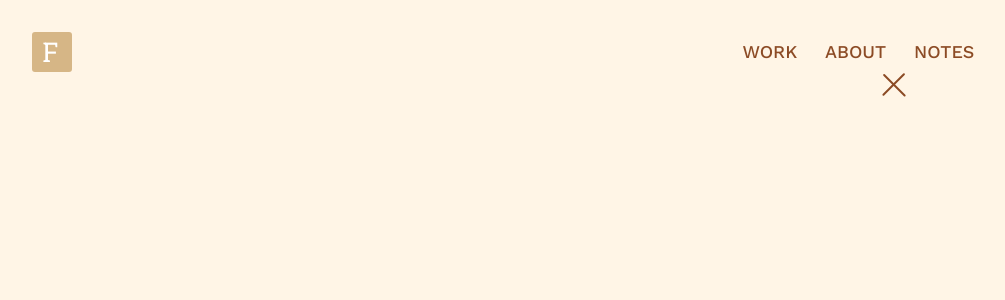
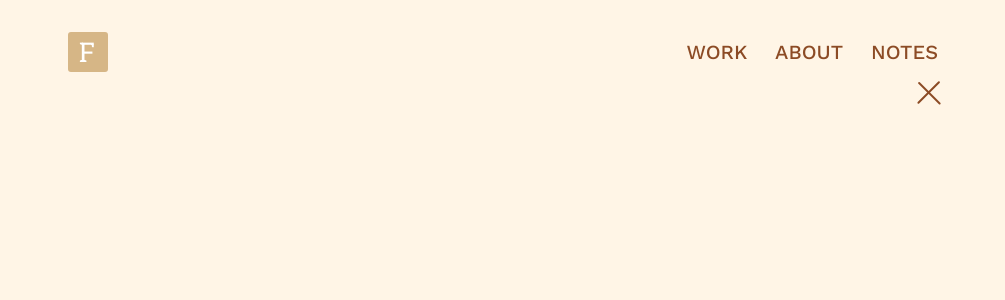
Before and after one commit to desslinga/personal-web, an Angular app: page /work/1 in a window 1280 px wide. Shown: the top 300 px of the page, without its empty margins (137-1142 px from the left). Built offline with nearby package versions, Linux system fonts and the light colour scheme.

Commit message:
Updating styles.

```diff
--- a/src/app/components/preview/preview.component.html
+++ b/src/app/components/preview/preview.component.html
@@ -1,9 +1,8 @@
 <div
-  class='container-fluid {{project}}'
-  id='preview-container'
+  class='container-fluid preview-container {{project}}'
   [ngClass]="{'close-preview': closeAnimate}"
   >
-  <div class="content">
+  <div class="container-fluid max-width site-width">
     <div class="row mb-10">
       <div class="col-10 col-sm-11">
         <span
--- a/src/app/pages/full/home/home.component.html
+++ b/src/app/pages/full/home/home.component.html
@@ -1,4 +1,4 @@
-<div class='container-fluid site-content' id='home-container'>
+<div class='container-fluid site-container'>
   <div class='row'>
     <div class='col-12 col-lg-6 col-xl-5'>
       <div class='home-about-img-container'>
--- a/src/app/pages/full/not-found/not-found.component.html
+++ b/src/app/pages/full/not-found/not-found.component.html
@@ -1,4 +1,4 @@
-<div class='container-fluid site-content' id='home-container'>
+<div class='container-fluid site-container'>
   <div class='row'>
     <div class='col-12'>
       <h1> Oops, something should be here... </h1>
--- a/src/app/pages/full/notes/notes.component.html
+++ b/src/app/pages/full/notes/notes.component.html
@@ -1,4 +1,4 @@
-<div class='container-fluid site-content' id='home-container'>
+<div class='container-fluid site-container'>
   <div class='row mb-10'>
     <div class="col-12">
       <span class="subtitle">
--- a/src/app/pages/full/work/work.component.html
+++ b/src/app/pages/full/work/work.component.html
@@ -1,4 +1,4 @@
-<div class='container-fluid site-content' id='home-container'>
+<div class='container-fluid site-container'>
   <div class='row mb-10'>
     <div class="col-12">
       <span class="subtitle">
--- a/src/app/pages/partial/nav/nav.component.html
+++ b/src/app/pages/partial/nav/nav.component.html
@@ -1,7 +1,9 @@
-<div class='container-fluid' id='nav-container'>
+<div class='nav-container'>
   <div class='row'>
     <div class='col-12'>
-      <nav class="custom-nav" [ngClass]="{'nav-overlay':navbarOpen}">
+      <nav
+        class="container-fluid nav-overlay-container"
+        [ngClass]="{'nav-overlay':navbarOpen}">
         <a
           class="nav-icon icon-link"
           routerLink="/home"
@@ -19,7 +21,7 @@
           <div class="bar2" [ngClass]="{'change':navbarOpen}"></div>
           <div class="bar3" [ngClass]="{'change':navbarOpen}"></div>
         </button>
-        <div class="nav-container" [ngClass]="{'nav-open':navbarOpen}">
+        <div class="nav-content" [ngClass]="{'nav-open':navbarOpen}">
           <ul>
             <li>
               <a
--- a/src/styles/global-variables.scss
+++ b/src/styles/global-variables.scss
@@ -24,7 +24,7 @@ $width-sm: 80vw;
 $width-md: 55vw;
 $width-lg: 83vw;
 $width-xl: 76vw;
-$max-width: 1220px;
+$max-width: 900px;
 
 $width-xs-nav: 99vw;
 $width-sm-nav: 99vw;
--- a/src/styles/styles.scss
+++ b/src/styles/styles.scss
@@ -52,47 +52,81 @@ body {
   }
 }
 
-.site-content {
-  padding-top: calc(#{$container-pad-top} + 25px);
+.max-width {
+  max-width: $max-width;
 }
 
-#home-container {
-  animation: $a-fade-from-down;
+.site-width {
   width: $width-xs;
-  padding-bottom: calc(#{$container-pad-top-xs}*1.5);
-  max-width: $max-width;
   @include sm {
     width: $width-sm;
   }
   @include lg {
     width: $width-lg;
   }
-    @include xl {
-      width: $width-xl;
+}
+
+.overflow-scrolling-touch {
+  --webkit-overflow-scrolling: touch;
+  -webkit-overflow-scrolling: touch;
+}
+
+.site-container {
+  @extend .max-width;
+  @extend .site-width;
+  animation: $a-fade-from-down;
+  padding-top: calc(#{$container-pad-top} + 25px);
+  padding-bottom: calc(#{$container-pad-top-xs}*1.5);
+}
+
+.nav-overlay-container {
+  @extend .max-width;
+  @extend .site-width;
+}
+
+.nav-content {
+  position: relative;
+  left: 0;
+  display: none;
+  @include md {
+    display: inline;
   }
 }
 
-#nav-container {
+.nav-container {
   padding-top: $container-pad-top-xs;
-  max-width: none;
-  padding-bottom: 0;
   position: fixed;
   z-index: 1;
   background-color: $beige;
+  padding-bottom: 1.5vh;
   width: 100vw;
-  padding-bottom: 1.5vh;
-  @include overlay-pad($width-xs);
-  @include sm {
-    @include overlay-pad($width-sm);
+  & ul {
+    display: inline;
+    padding: 0;
+    margin: 0;
+    text-decoration: none;
+    list-style: none;
+    & li {
+      display: inline;
+      right: 0;
+      line-height: $fides-logo-height;
     }
-  @include lg {
-    @include overlay-pad($width-lg);
   }
-  @include xl {
-    @include overlay-pad($width-xl);
+  & .nav-open {
+    left: 0px;
+    display: inline;
+    & a {
+      font-size: 25px;
+      float: none;
+      margin-left: 0;
     }
-  @include xxl {
-    @include overlay-pad($max-width);
+    & ul li:first-child {
+      margin-top: calc(#{$fides-logo-height}/2);
+    }
+    & li {
+      display: block;
+      float: none;
+    }
   }
 }
 
@@ -146,6 +180,18 @@ a {
 .nav-menu-link {
   margin-left: calc(1vw + 15px);
   font-size: 20px;
+  font-family: $font-main;
+  font-weight: 400;
+  color: $brown;
+  transition: $fast-ease;
+  float: right;
+  &.nav-item-active {
+    font-weight: 700;
+  }
+  &:hover {
+    color: $browner;
+    transition: $fast-ease;
+  }
 }
 
 .font-link {
@@ -188,17 +234,10 @@ span {
   margin-bottom: 4vw;
 }
 
-//navigation styles
-.custom-nav {
-  background-color: transparent;
-
-}
-
 .nav-overlay {
+  @extend .overflow-scrolling-touch;
   position: absolute;
   overflow-y: scroll;
-  --webkit-overflow-scrolling: touch;
-  -webkit-overflow-scrolling: touch;
   height: 100vh;
   width: 100vw;
   overflow-x: hidden;
@@ -206,65 +245,6 @@ span {
   top: -$container-pad-top-xs;
   padding-top: $container-pad-top-xs;
   background-color: $beige;
-  @include overlay-pos-pad($width-xs);
-  @include sm {
-    @include overlay-pos-pad($width-sm);
-  }
-  @include md {
-    @include overlay-pos-pad($width-md);
-  }
-}
-
-.nav-container {
-  position: relative;
-  left: 0px;
-  display: none;
-  @include md {
-    display: inline;
-  }
-  & a {
-    font-family: $font-main;
-    font-size: 18px;
-    font-weight: 400;
-    color: $brown;
-    transition: $fast-ease;
-    float: right;
-    &.nav-item-active {
-      font-weight: 700;
-    }
-    &:hover {
-      color: $browner;
-      transition: $fast-ease;
-    }
-  }
-  & ul {
-    display: inline;
-    padding: 0;
-    margin: 0;
-    text-decoration: none;
-    list-style: none;
-    & li {
-      display: inline;
-      right: 0;
-      line-height: $fides-logo-height;
-    }
-  }
-  &.nav-open {
-    left: 0px;
-    display: inline;
-    & a {
-      font-size: 25px;
-      float: none;
-      margin-left: 0;
-    }
-    & ul li:first-child {
-      margin-top: calc(#{$fides-logo-height}/2);
-    }
-    & li {
-      display: block;
-      float: none;
-    }
-  }
 }
 
 .nav-title {
@@ -404,34 +384,20 @@ span {
 
 //gallery preview styles
 
-#preview-container {
+.preview-container {
+  @extend .overflow-scrolling-touch;
   position: absolute;
   top: 0; right: 0;
   height: 100vh;
   width: 100vw;
-  padding: 5% 5% 10vh 5%;
   overflow-x: hidden;
   animation: $a-fade-from-down;
   overflow-y: scroll;
-  -webkit-overflow-scrolling: touch;
-  --webkit-overflow-scrolling: touch;
   z-index: 7;
+  padding: $container-pad-top 0 $container-pad-top 0;
   & .content {
     width: 100%;
     margin: 0 auto;
-    max-width: 800px;
-  }
-  @include sm {
-    padding-left: 7%;
-    padding-right: 7%;
-  }
-  @include md {
-    padding-left: 11%;
-    padding-right: 11%;
-  }
-  @include lg {
-    padding-left: 15%;
-    padding-right: 15%;
   }
   transition: $fast-ease;
 }
```
Lines whose indentation alone changed are shown as unchanged.
